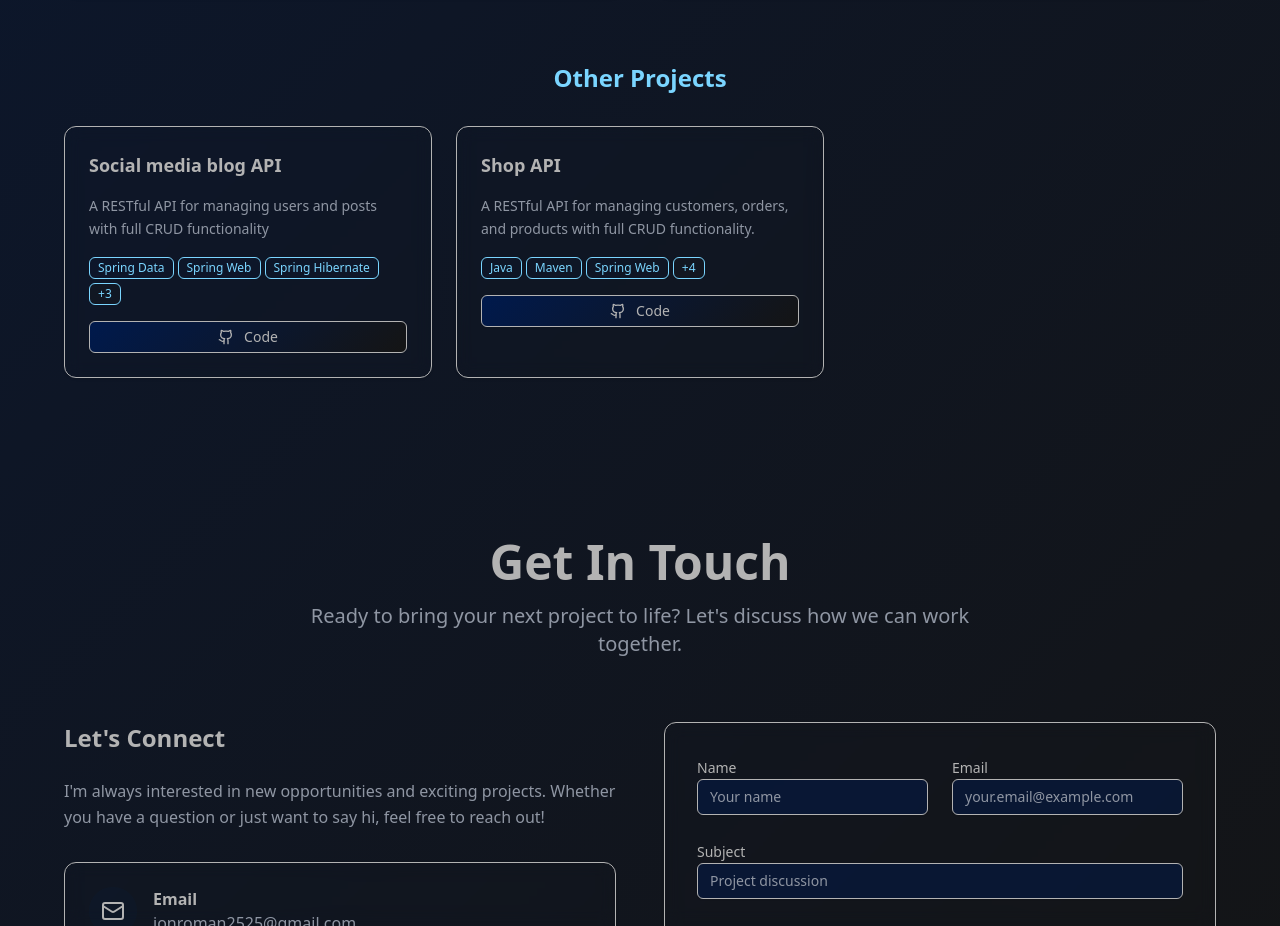
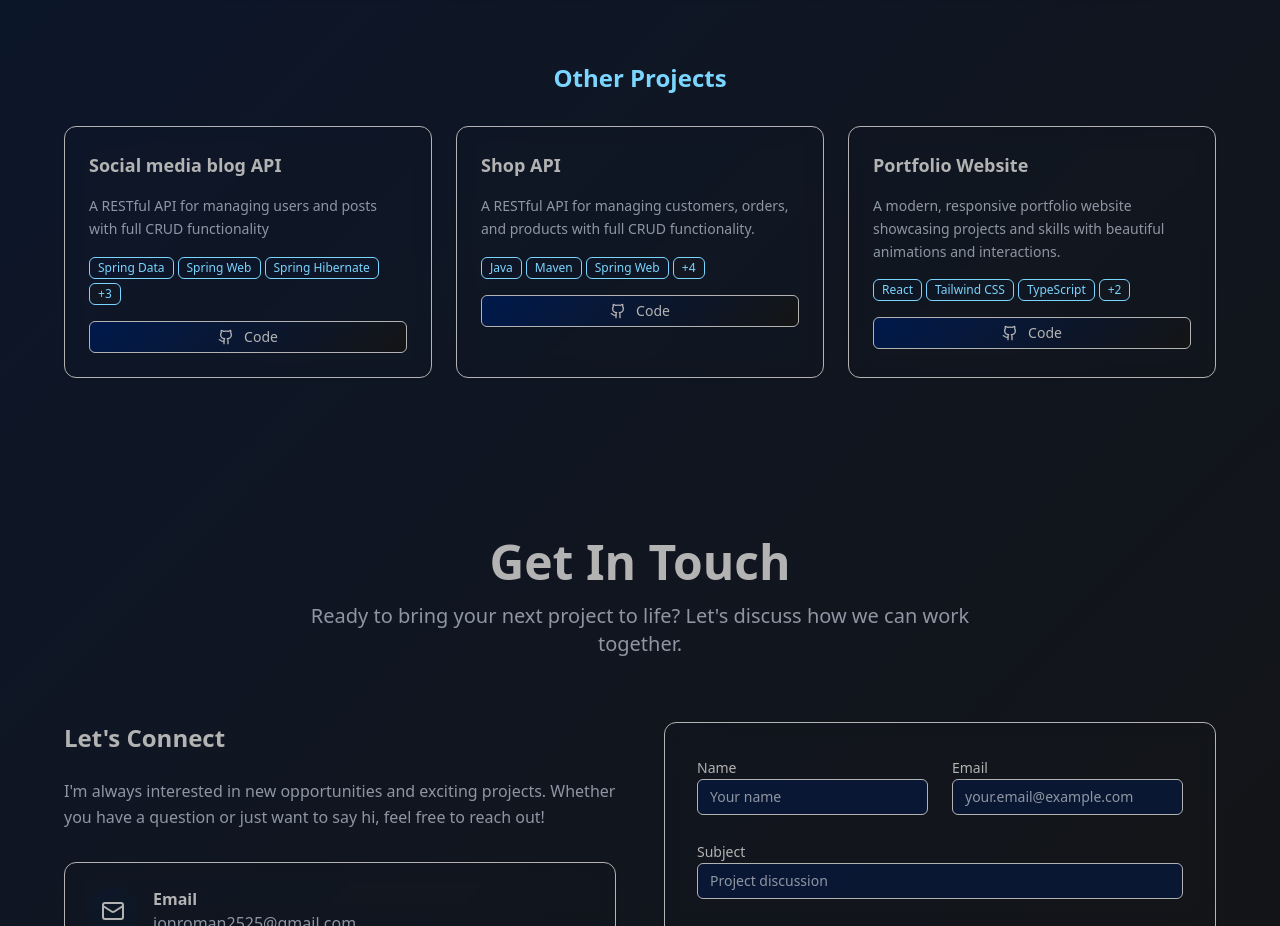
Before and after one commit to Jroman5/react-vite-twcss-portfolio, a React (Vite) app: page / in a window 1280 px wide. Shown: the part 4126-5052 px from the top of the page. Built offline with nearby package versions, Linux system fonts and the light colour scheme.

Commit message:
added portfolio to project section

```diff
--- a/src/components/Projects.tsx
+++ b/src/components/Projects.tsx
@@ -39,7 +39,7 @@ function Projects(){
       github: "https://github.com/Jroman5/Jroman5-pep-spring-project",
       live: "#",
       featured: false,
-      stars: 28
+      stars: 0
     },
     {
       title: "Shop API",
@@ -49,19 +49,19 @@ function Projects(){
       github: "https://github.com/Jroman5/shop_CRUD_API",
       live: "#",
       featured: false,
-      stars: 19
+      stars: 0
     },
 
-    // {
-    //   title: "Portfolio Website",
-    //   description: "A modern, responsive portfolio website showcasing projects and skills with beautiful animations and interactions.",
-    //   image: "https://images.unsplash.com/photo-grey-concrete-building-2_K82gx9Uk8?w=600&h=400&fit=crop",
-    //   technologies: ["React", "Tailwind CSS", "Framer Motion", "Vercel"],
-    //   github: "#",
-    //   live: "#",
-    //   featured: false,
-    //   stars: 15
-    // }
+    {
+      title: "Portfolio Website",
+      description: "A modern, responsive portfolio website showcasing projects and skills with beautiful animations and interactions.",
+      image: "https://images.unsplash.com/photo-grey-concrete-building-2_K82gx9Uk8?w=600&h=400&fit=crop",
+      technologies: ["React", "Tailwind CSS", "TypeScript", "Vite", "HTML5"],
+      github: "https://github.com/Jroman5/react-vite-twcss-portfolio",
+      live: "#",
+      featured: false,
+      stars: 0
+    }
   ];
 
   const featuredProjects = projects.filter(p => p.featured);
```
